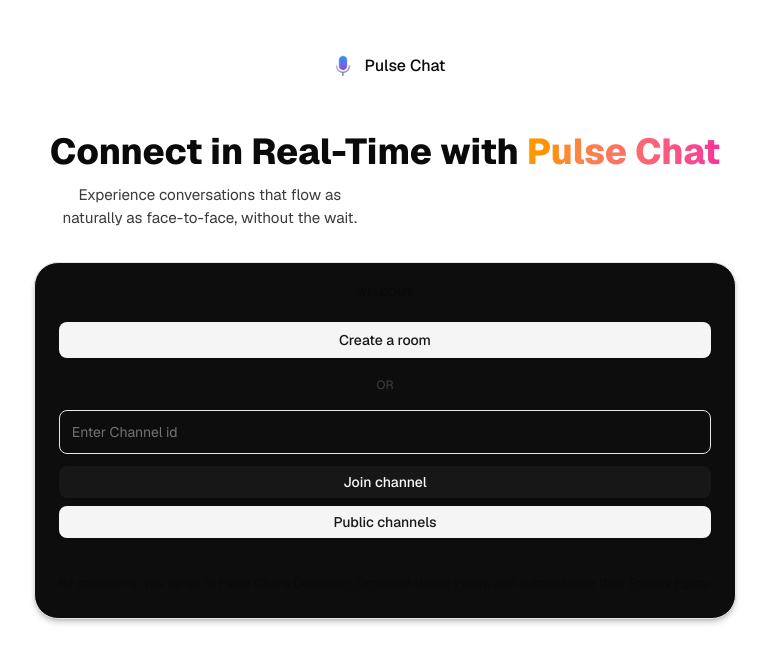
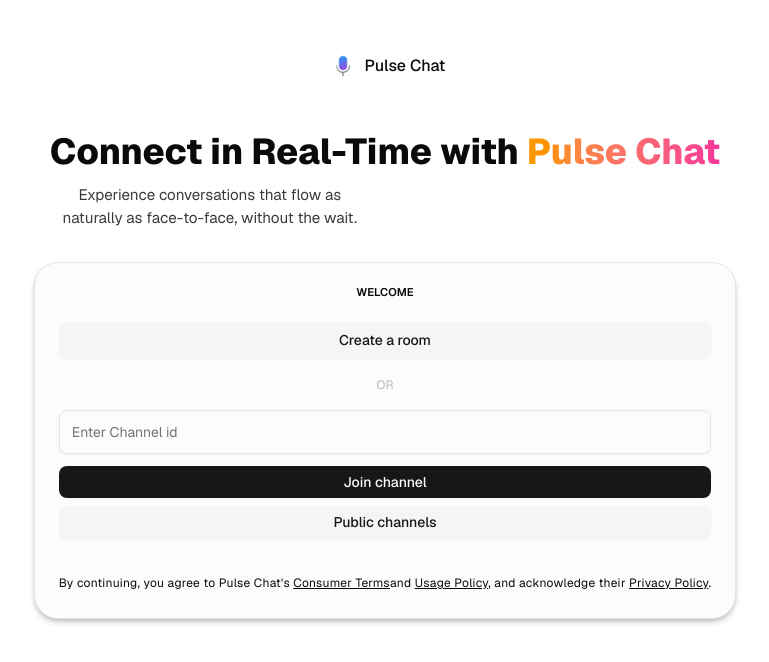
Before and after one commit to thembaxx/mmx, a Next.js app: page / in a window 1280 px wide. Shown: the top 662 px of the page, without its empty margins (255-1024 px from the left). Built offline with nearby package versions, Linux system fonts and the light colour scheme.

Commit message:
Update background colors in Card and Channels components for improved contrast and dark mode support

```diff
--- a/app/page.tsx
+++ b/app/page.tsx
@@ -19,7 +19,7 @@ export default function Home() {
       <div>
         <Header />
       </div>
-      <Card className="shadow-md/20 rounded-3xl bg-[#0d0d0d]">
+      <Card className="shadow-md/20 rounded-3xl bg-[#fcfcfc] dark:bg-[#0d0d0d]">
         <CardHeader className="text-center text-[0.7rem] uppercase">
           <CardTitle>Welcome</CardTitle>
         </CardHeader>
--- a/components/chat/channels.tsx
+++ b/components/chat/channels.tsx
@@ -42,7 +42,7 @@ function Channels({
   return (
     <Drawer>
       <DrawerTrigger asChild>{children}</DrawerTrigger>
-      <DrawerContent className="h-[70svh] bg-[#0A0A0A]">
+      <DrawerContent className="h-[70svh] dark:bg-[#0A0A0A]">
         <DrawerHeader className="space-y-3">
           <VisuallyHidden>
             <DrawerTitle>Channels</DrawerTitle>
@@ -83,9 +83,9 @@ function Channels({
                 <li key={index}>
                   <div
                     className={cn(
-                      "flex items-center py-3 dark:bg-[#121212] text-secondary-foreground border pr-4 pl-3 rounded-[16px]",
+                      "flex items-center py-3 dark:bg-[#121212] bg-[#fafafa] text-secondary-foreground border pr-4 pl-3 rounded-[16px]",
                       {
-                        "text-foreground dark:bg-blue-500/[0.08] ring-2 ring-blue-500/40 border-blue-600":
+                        "text-foreground bg-blue-600/[0.08] dark:bg-blue-500/[0.08] ring-2 ring-blue-500/40 border-blue-600":
                           channel === name,
                       }
                     )}
```
